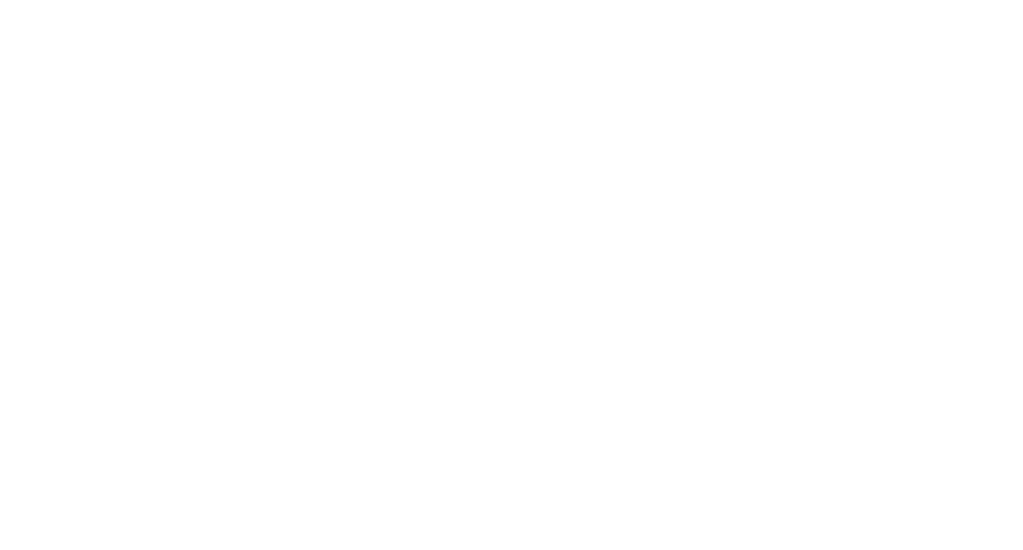
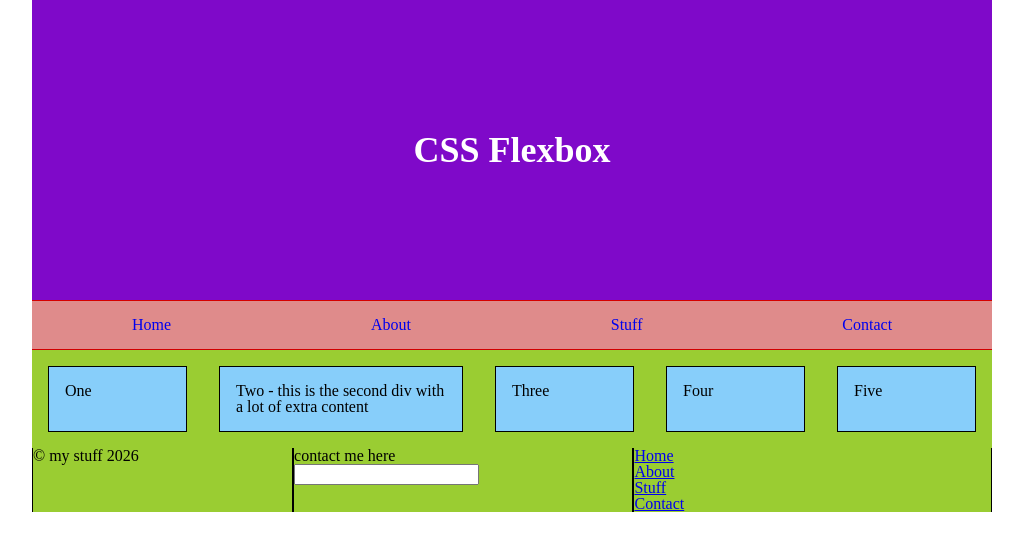
Before and after one commit to TianHao-Fan/S26web1week10, a plain HTML site: page index.html in a window 1280 px wide. Shown: the whole page, without its empty margins (128-1151 px from the left). Drawn offline with Linux system fonts and the light colour scheme.

Commit message:
flexbox stuff

```diff
--- a/index.html
+++ b/index.html
@@ -3,9 +3,51 @@
 <head>
     <meta charset="UTF-8">
     <meta name="viewport" content="width=device-width, initial-scale=1.0">
+    <link href="styles/flex.css" rel="stylesheet">
     <title>Week 10 Flexbox</title>
 </head>
 <body>
-
+    <!-- a container div (that contains all the contents of your sit) lets
+     you limit the width of you site, and style the site separate from the body-->
+    <div class="container">
+        <header>
+            <!-- there should only be 1 h1 tag per HTML page -->
+            <h1>CSS Flexbox</h1>
+        </header>
+        <nav>
+            <!-- using a ul for navigation gives you more elements to style,
+            and more flexibility when doing responsive design-->
+            <ul>
+                <li><a href="#">Home</a></li>
+                <li><a href="#">About</a></li>
+                <li><a href="#">Stuff</a></li>
+                <li><a href="#">Contact</a></li>
+            </ul>
+        </nav>
+        <main>
+            <div>One</div>
+            <div>Two - this is the second div with a lot of extra content</div>
+            <div>Three</div>
+            <div>Four</div>
+            <div>Five</div>
+        </main>
+        <footer>
+            <div class="footnav">
+                <ul>
+                    <li><a href="#">Home</a></li>
+                    <li><a href="#">About</a></li>
+                    <li><a href="#">Stuff</a></li>
+                    <li><a href="#">Contact</a></li>
+                </ul>
+            </div>
+            <div class="copy">
+                <p>&copy; my stuff 2026</p>
+            </div>
+            <div class="contact">
+                <p>contact me here</p>
+                <input type="text">
+            </div>
+        </footer>
+    </div>
 </body>
 </html>
--- a/styles/flex.css
+++ b/styles/flex.css
@@ -46,3 +46,112 @@
 	border-collapse: collapse;
 	border-spacing: 0;
 }
+
+/***********************************
+            main styles
+***********************************/
+.container{
+    background:yellowgreen;
+    max-width:960px; /* max-width ensures your site won't expand forever */
+    margin:0 auto; /* margin auto on the left and right centers the object on the screen */
+}
+
+header{
+    background:rgb(127, 9, 201);
+    height:300px;
+    display:flex; /* can be used to center things vertically and horizontally */
+    justify-content:center; /* jutify-content affects the main flex axis */
+    align-items:center; /* align-items affects the cross axis */
+}
+
+h1{
+    font-size:36px;
+    font-weight:bold;
+    color:white;
+}
+
+/* this targets only the anchor (a) tags in the nav, so not any other link
+on your page */
+nav a{
+    display: block; /* so we give them a width, height, and make the
+    look like buttons */
+    background:hsl(0, 57%, 71%);
+    border-top:1px solid hsl(0, 100%, 42%);
+    border-bottom:1px solid hsl(0, 100%, 41%);
+    padding:1em 0; /* two values means: top-bottom, left-right */
+    text-align:center;
+    text-decoration:none;
+}
+
+/*and a hover and an active state - hover for anything with a cursor, active
+for the touch screens */
+nav a:hover, nav a:active{
+    background: hsl(263, 68%, 46%);
+}
+
+main{
+    display:flex;
+    /* you can teel the content to wrap if it runs out of space */
+    flex-wrap:wrap;
+}
+
+main div{
+    border:1px solid black;
+    background:lightskyblue;
+    /* flexbox can still have maargin and padding on items */
+    margin:1em;
+    padding:1em;
+
+    flex-grow:1; /* flex-grow (and flex-shrink) always grow and shrink relative to
+    the content inside the object */
+
+    flex-basis:0; /* this tells flex-grow to ignore the object's content */
+}
+
+main div:nth-child(2){
+    flex-grow:2;
+}
+
+/***********************************
+            media queries
+***********************************/
+
+/* set up a break point to transition to a more horizonntal layout */
+@media screen and (min-width:760px){
+    /* these styles will only apply when the screen is 760px or wider */
+
+    nav ul{
+        /* use display:flex to make the li sit next to each other
+        you have to put display:flex on the container, or the parent,
+        of the things you want to affect */
+        display:flex;
+
+        /*justify-content contronls how the objects flex, or they display */
+        justify-content:space-around;
+    }
+
+    /* you can also control properties on the flex items (the children),
+    including how they grow or shrink to use the space */
+    nav li{
+        flex-grow:1; /*makes them all grow to be the same size */
+    }
+
+    footer{
+        display:flex;
+    }
+
+    footer div{
+        border-left:1px solid black;
+        border-right:1px solid black;
+        flex-grow:1;
+    }
+
+    footer div.footnav{
+        /* use flex-grow to make the secondary navigation take up more space,
+        and move around frome its original order */
+        flex-grow:2; /* flex-grow is a ratio on all objects - since the others
+        all have a flex-grow of 1, this takes up twice as much space */
+        order:2; /* all objects have a default order of 1, setting them higher will move
+        the objects towards the end of the flex */
+    }
+}
```
